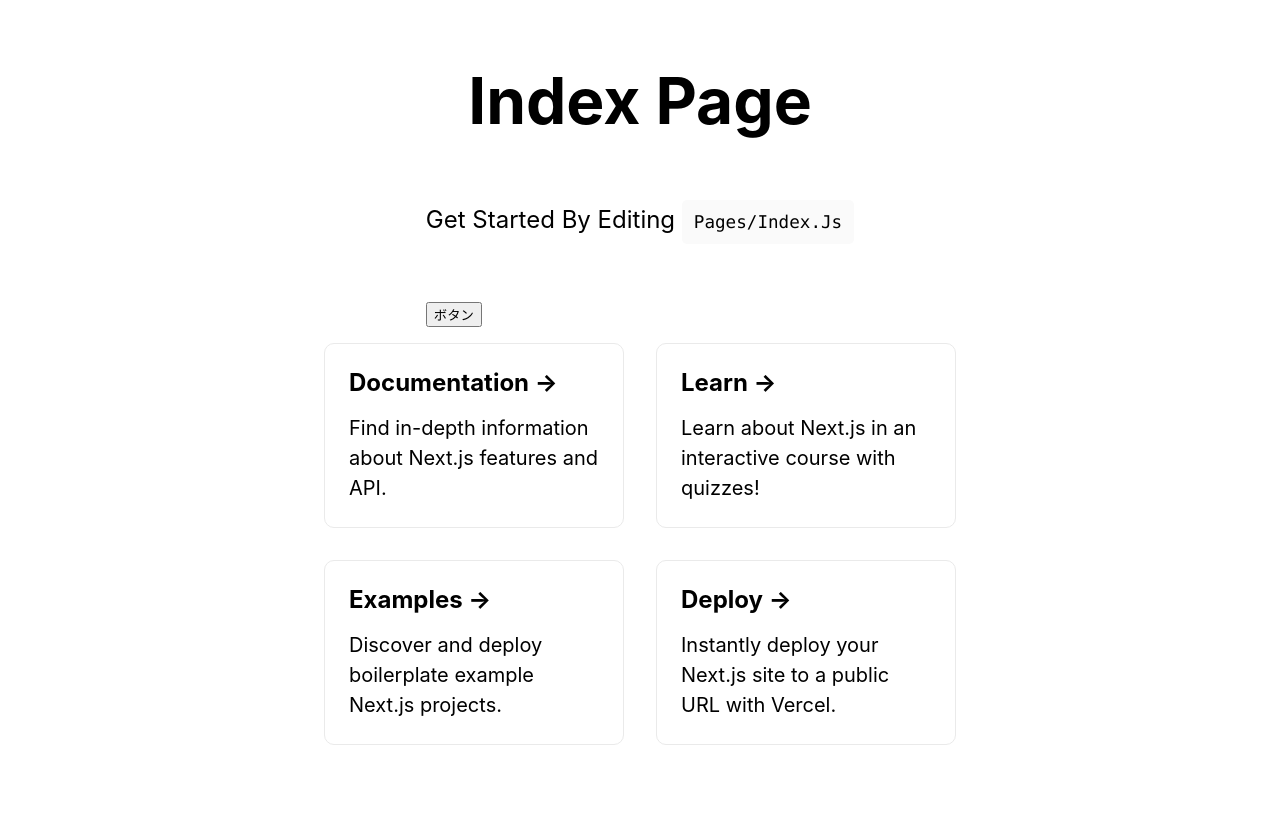
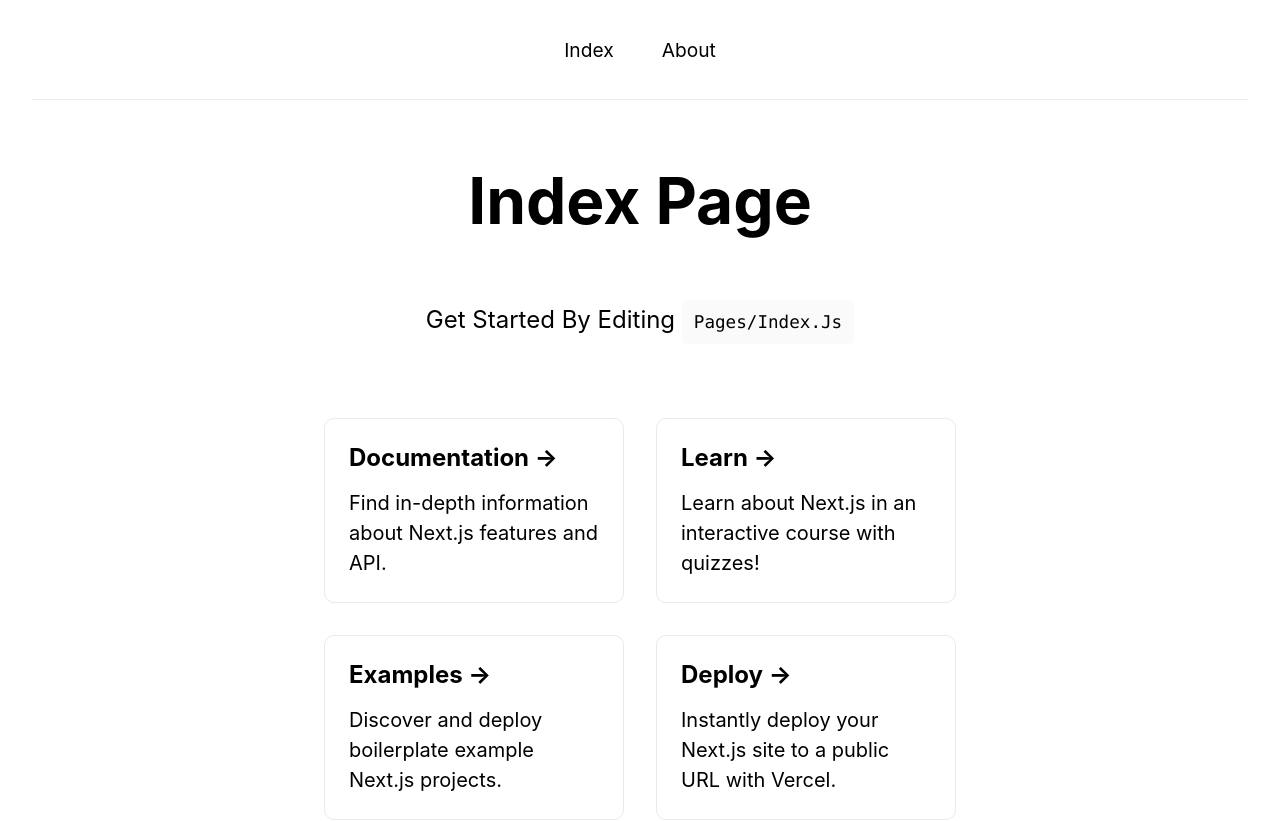
Before and after one commit to shota-hope/study-react, a Next.js app: page / in a window 1280 px wide. Shown: the top 821 px of the page. Built offline with nearby package versions, Linux system fonts and the light colour scheme.

Commit message:
Finish#6 Next.js機能のLinkコンポーネント作成

```diff
--- /dev/null
+++ b/components/Header.js
@@ -0,0 +1,15 @@
+import Link from "next/link";
+import styles from "./Header.module.css"
+
+export function Header() {
+  return (
+    <header className={styles.header}>
+      <Link href="/">
+        <a className={styles.anchor}>Index</a>
+      </Link>
+      <Link href="/about">
+        <a className={styles.anchor}>About</a>
+      </Link>
+    </header>
+  );
+}
--- /dev/null
+++ b/components/Header.module.css
@@ -0,0 +1,20 @@
+.header {
+  width: 100%;
+  height: 100px;
+  border-bottom: 1px solid #eaeaea;
+  display: flex;
+  justify-content: center;
+  align-items: center;
+}
+
+.anchor {
+  display: inline-block;
+  padding: 8px 24px;
+  font-size: 1.2rem;
+}
+
+.anchor:hover,
+.anchor:focus,
+.anchor:active {
+  color: #0070f3;
+}
--- a/components/Headline.js
+++ b/components/Headline.js
@@ -8,7 +8,6 @@ export function Headline(props) {
       <p className={styles.description}>
         Get started by editing{" "}
         {props.children}      </p>
-        <button onClick={props.onClick}>ボタン</button>
     </div>
   );
 }
--- a/pages/about.js
+++ b/pages/about.js
@@ -1,5 +1,6 @@
 import Head from "next/head";
 import { Footer } from "../components/Footer";
+import { Header } from "../components/Header";
 import {Main} from "../components/Main"
 import styles from "../styles/Home.module.css";
 
@@ -11,7 +12,7 @@ export default function Home() {
         <meta name="description" content="Generated by create next app" />
         <link rel="icon" href="/favicon.ico" />
       </Head>
-
+     <Header />
       <Main page="about" />
 
       <Footer />
--- a/pages/index.js
+++ b/pages/index.js
@@ -2,6 +2,7 @@ import Head from "next/head";
 import styles from "../styles/Home.module.css";
 import { Footer } from "../components/Footer";
 import { Main } from "../components/Main";
+import { Header } from "../components/Header";
 
 export default function Home() {
   return (
@@ -11,6 +12,7 @@ export default function Home() {
         <meta name="description" content="Generated by create next app" />
         <link rel="icon" href="/favicon.ico" />
       </Head>
+      <Header />
       <Main page="index" />
       <Footer />
     </div>
```
